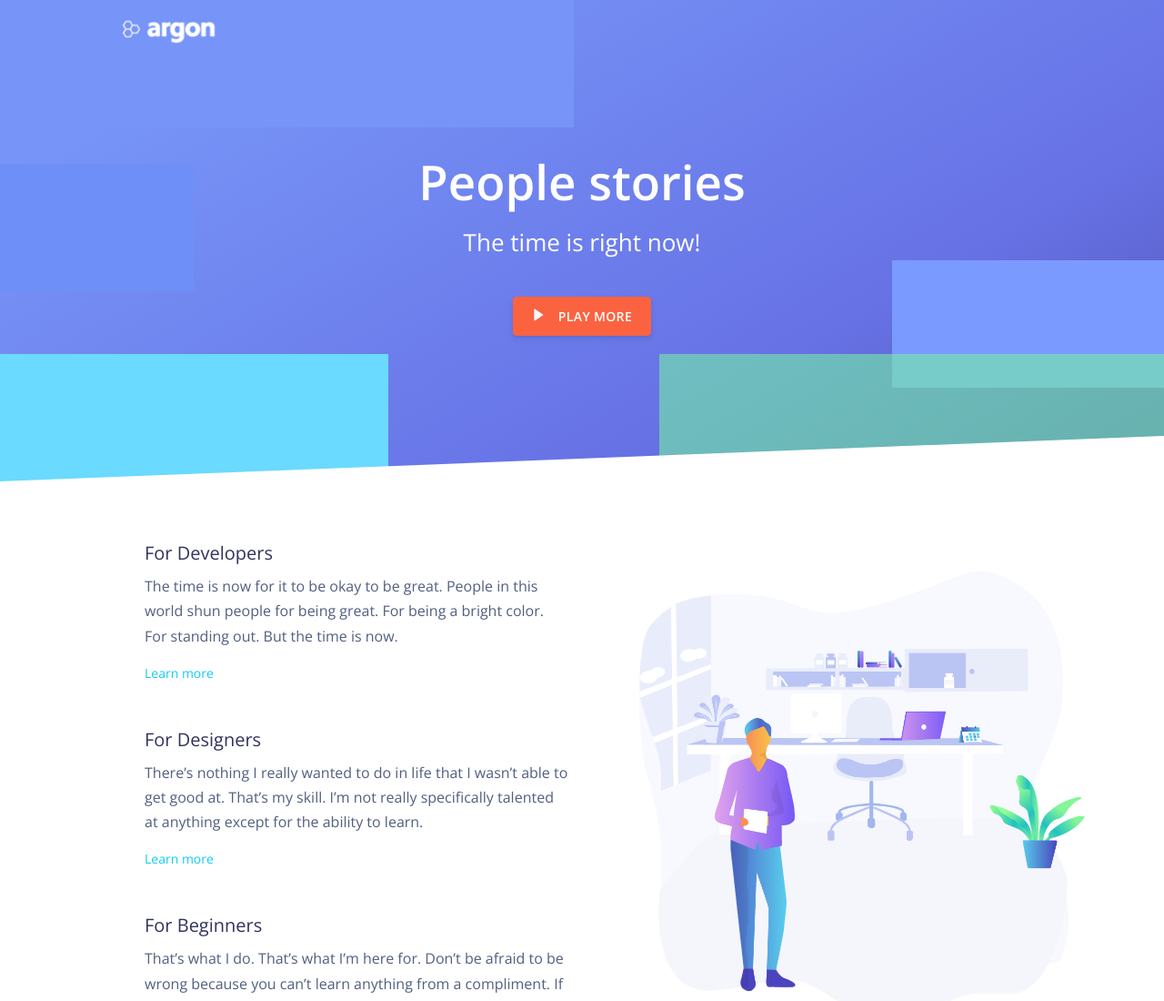
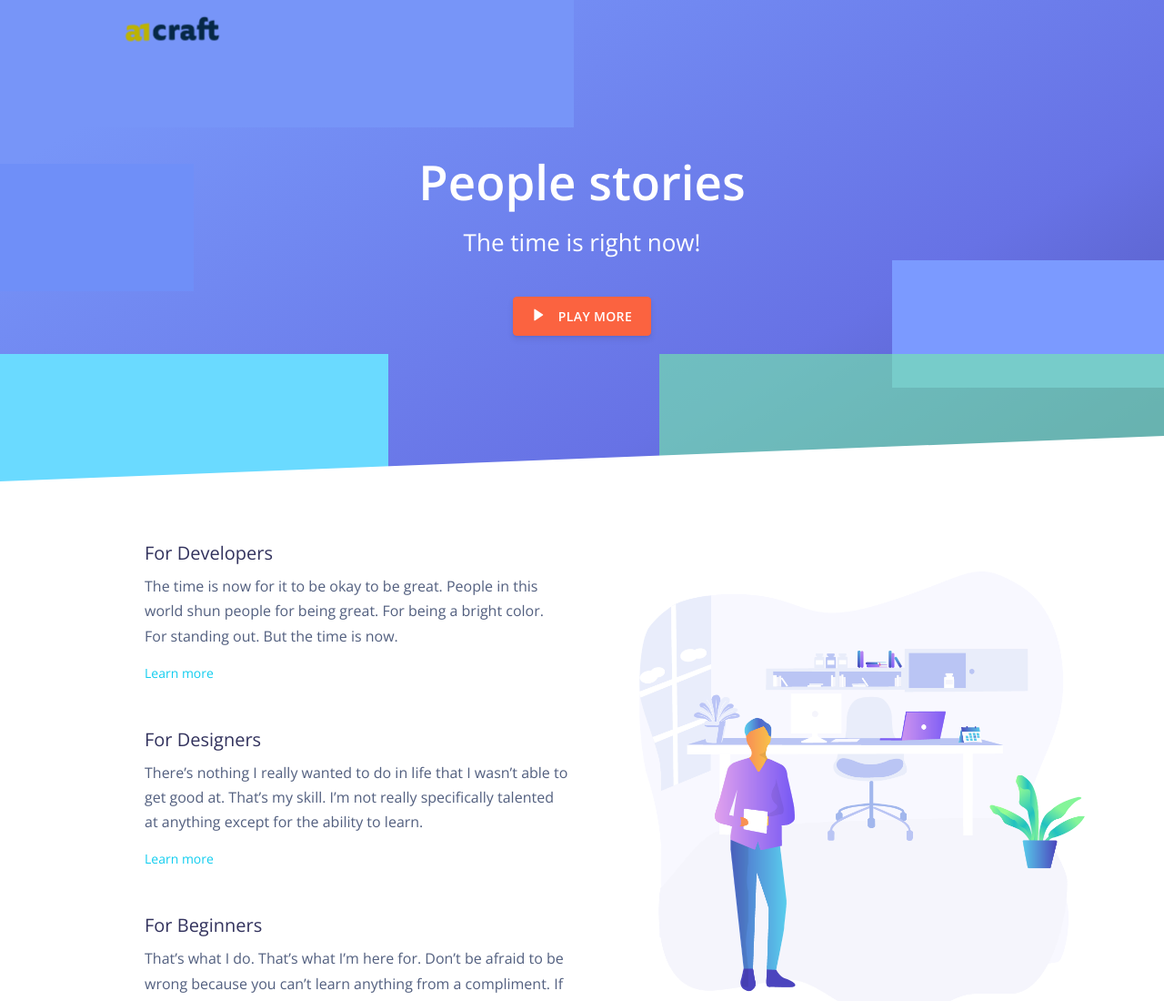
Before and after one commit to a1craft/a1craft.github.io, a plain HTML site: page index.html in a window 1280 px wide. Shown: the top 1100 px of the page at 91% size. Drawn offline with nearby package versions, Linux system fonts and the light colour scheme.

Commit message:
- Added A1 Craft logo to index page

```diff
--- a/index.html
+++ b/index.html
@@ -40,7 +40,7 @@ Coded by www.creative-tim.com
   <nav id="navbar-main" class="navbar navbar-main navbar-expand-lg navbar-transparent navbar-light headroom">
     <div class="container">
       <a class="navbar-brand mr-lg-5" href="/index.html">
-        <img src="assets/img/brand/white.png">
+        <img src="assets/img/brand/logo.png">
       </a>
       <button class="navbar-toggler" type="button" data-toggle="collapse" data-target="#navbar_global" aria-controls="navbar_global" aria-expanded="false" aria-label="Toggle navigation">
         <span class="navbar-toggler-icon"></span>
@@ -50,7 +50,7 @@ Coded by www.creative-tim.com
           <div class="row">
             <div class="col-6 collapse-brand">
               <a href="/index.html">
-                <img src="assets/img/brand/blue.png">
+                <img src="assets/img/brand/logo.png">
               </a>
             </div>
             <div class="col-6 collapse-close">
```
Also changed, not shown: assets/img/brand/logo.png (added).
